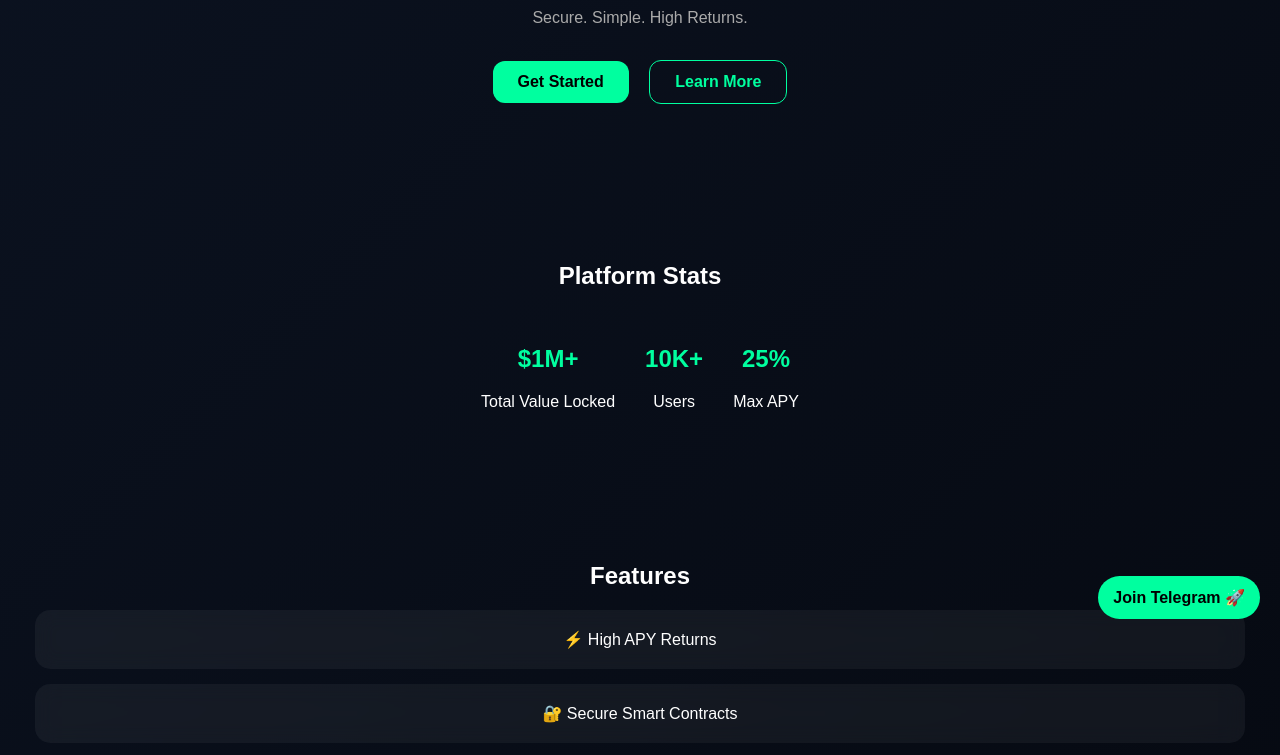
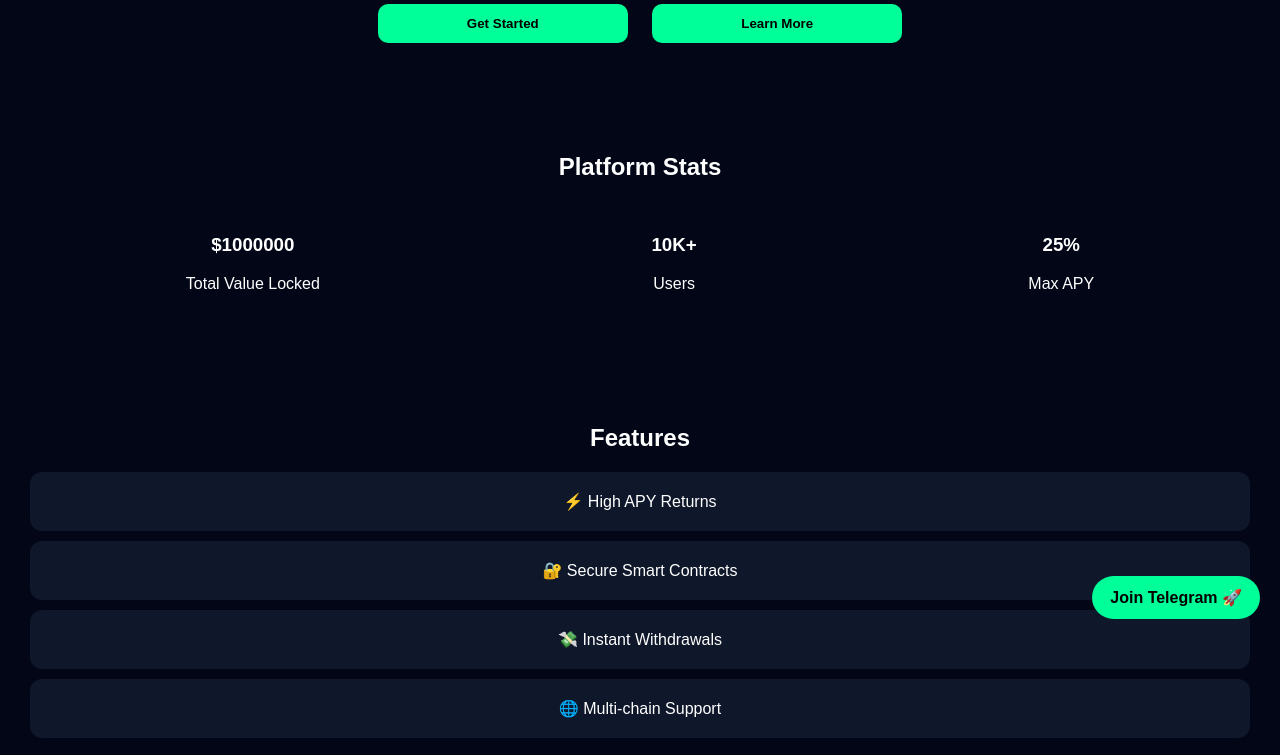
Before and after one commit to Nirajdd23/BlockPulse, a plain HTML site: page index.html in a window 1280 px wide. Shown: the part 161-916 px from the top of the page. Drawn offline with Linux system fonts and the light colour scheme.

Commit message:
Refactor HTML structure and styles for clarity

```diff
--- a/index.html
+++ b/index.html
@@ -9,94 +9,64 @@
     body {
       margin: 0;
       font-family: Arial, sans-serif;
-  background: linear-gradient(135deg, #0b1220, #05080f);
+      background: #020617;
       color: white;
       text-align: center;
     }
 
-/* HERO */
-.hero {
-  padding: 80px 20px;
+    h1 {
+      font-size: 2rem;
     }
 
-.hero h1 {
-  font-size: 36px;
+    .container {
+      padding: 40px 20px;
     }
 
-.hero p {
-  color: #aaa;
-  margin-bottom: 25px;
+    .btn {
+      padding: 12px 20px;
+      margin: 10px;
+      border: none;
+      border-radius: 10px;
+      background: #00ff99;
+      color: black;
+      font-weight: bold;
+      cursor: pointer;
+      transition: 0.3s;
+      width: 80%;
+      max-width: 250px;
     }
 
-/* BUTTONS */
-.btn {
-  padding: 12px 25px;
-  border-radius: 12px;
-  text-decoration: none;
-  font-weight: bold;
-  margin: 8px;
-  display: inline-block;
-  transition: 0.3s;
+    .btn:hover {
+      transform: scale(1.05);
+      background: #00cc77;
     }
 
-.primary {
-  background: #00ff9f;
-  color: black;
+    .card {
+      background: #0f172a;
+      padding: 20px;
+      margin: 10px;
+      border-radius: 12px;
     }
 
-.primary:hover {
-  transform: scale(1.05);
-}
-
-.secondary {
-  border: 1px solid #00ff9f;
-  color: #00ff9f;
-}
-
-/* GLASS CARD */
-.card {
-  background: rgba(255,255,255,0.05);
-  backdrop-filter: blur(10px);
-  padding: 20px;
-  margin: 15px;
-  border-radius: 15px;
-  transition: 0.3s;
-}
-
-.card:hover {
-  transform: translateY(-5px);
-}
-
-/* SECTIONS */
-.section {
-  padding: 50px 20px;
-}
-
-/* STATS */
     .stats {
       display: flex;
+      justify-content: space-around;
       flex-wrap: wrap;
-  justify-content: center;
     }
 
     .stat {
       margin: 15px;
     }
 
-.stat h2 {
-  color: #00ff9f;
-}
-
-/* FLOAT TELEGRAM */
     .telegram {
       position: fixed;
       bottom: 20px;
       right: 20px;
-  background: #00ff9f;
-  color: black;
-  padding: 12px 15px;
+      background: #00ff99;
+      padding: 12px 18px;
       border-radius: 50px;
       text-decoration: none;
+      color: black;
       font-weight: bold;
     }
   </style>
@@ -104,36 +74,35 @@ body {
 
 <body>
 
-<!-- HERO -->
-<div class="hero">
+  <div class="container">
     <h1>🚀 Earn Passive Yield with ArcSave</h1>
     <p>Secure. Simple. High Returns.</p>
 
-  <a href="https://t.me/yourchannel" class="btn primary">Get Started</a>
-  <a href="#features" class="btn secondary">Learn More</a>
+    <button class="btn" onclick="connectWallet()">Get Started</button>
+    <button class="btn" onclick="scrollToSection()">Learn More</button>
   </div>
 
-<!-- STATS -->
-<div class="section">
+  <!-- Stats -->
+  <div class="container">
     <h2>Platform Stats</h2>
     <div class="stats">
       <div class="stat">
-      <h2>$1M+</h2>
+        <h3 id="tvl">$0</h3>
         <p>Total Value Locked</p>
       </div>
       <div class="stat">
-      <h2>10K+</h2>
+        <h3>10K+</h3>
         <p>Users</p>
       </div>
       <div class="stat">
-      <h2>25%</h2>
+        <h3>25%</h3>
         <p>Max APY</p>
       </div>
     </div>
   </div>
 
-<!-- FEATURES -->
-<div class="section" id="features">
+  <!-- Features -->
+  <div class="container" id="features">
     <h2>Features</h2>
 
     <div class="card">⚡ High APY Returns</div>
@@ -142,17 +111,71 @@ body {
     <div class="card">🌐 Multi-chain Support</div>
   </div>
 
-<!-- WHY -->
-<div class="section">
-  <h2>Why Choose ArcSave?</h2>
+  <!-- Dashboard -->
+  <div class="container">
+    <h2>Dashboard</h2>
 
-  <div class="card">✅ Non-Custodial</div>
-  <div class="card">✅ Transparent</div>
-  <div class="card">✅ Beginner Friendly</div>
+    <div class="card">
+      <p>Your Wallet:</p>
+      <h3 id="wallet">Not Connected</h3>
     </div>
 
-<!-- TELEGRAM FLOAT -->
-<a href="https://t.me/yourchannel" class="telegram">Join Telegram 🚀</a>
+    <div class="card">
+      <input type="number" id="amount" placeholder="Enter amount" />
+      <br><br>
+      <button class="btn" onclick="deposit()">Deposit</button>
+      <button class="btn" onclick="withdraw()">Withdraw</button>
+    </div>
+  </div>
+
+  <!-- Telegram -->
+  <a href="https://t.me/yourgroup" target="_blank" class="telegram">
+    Join Telegram 🚀
+  </a>
+
+  <script>
+    // Wallet Connect
+    async function connectWallet() {
+      if (window.ethereum) {
+        try {
+          const accounts = await window.ethereum.request({
+            method: 'eth_requestAccounts'
+          });
+          document.getElementById("wallet").innerText = accounts[0];
+        } catch (err) {
+          alert("Connection failed");
+        }
+      } else {
+        alert("Install MetaMask!");
+      }
+    }
+
+    // Scroll
+    function scrollToSection() {
+      document.getElementById("features").scrollIntoView({
+        behavior: "smooth"
+      });
+    }
+
+    // Fake Deposit
+    function deposit() {
+      let amt = document.getElementById("amount").value;
+      alert("Deposited: " + amt + " ETH (demo)");
+    }
+
+    function withdraw() {
+      let amt = document.getElementById("amount").value;
+      alert("Withdrawn: " + amt + " ETH (demo)");
+    }
+
+    // Animated TVL
+    let value = 0;
+    let interval = setInterval(() => {
+      value += 20000;
+      document.getElementById("tvl").innerText = "$" + value;
+      if (value >= 1000000) clearInterval(interval);
+    }, 50);
+  </script>
 
 </body>
 </html>
```
Lines whose indentation alone changed are shown as unchanged.
